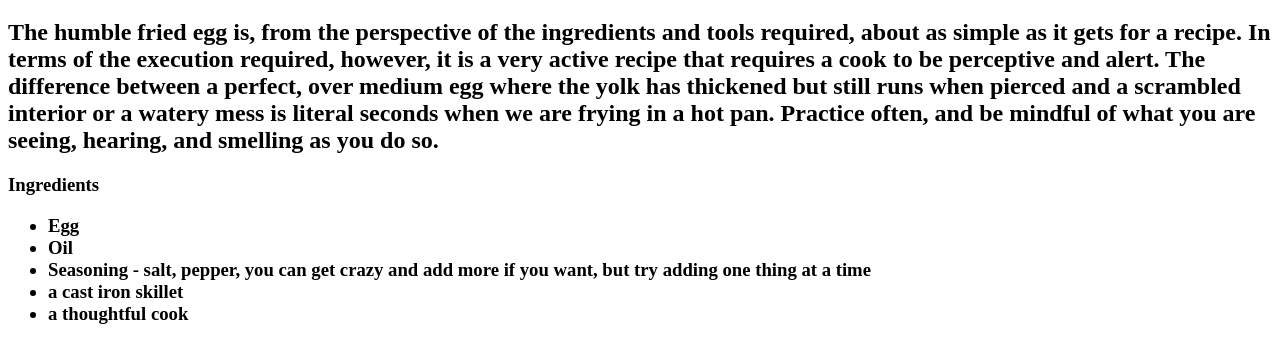
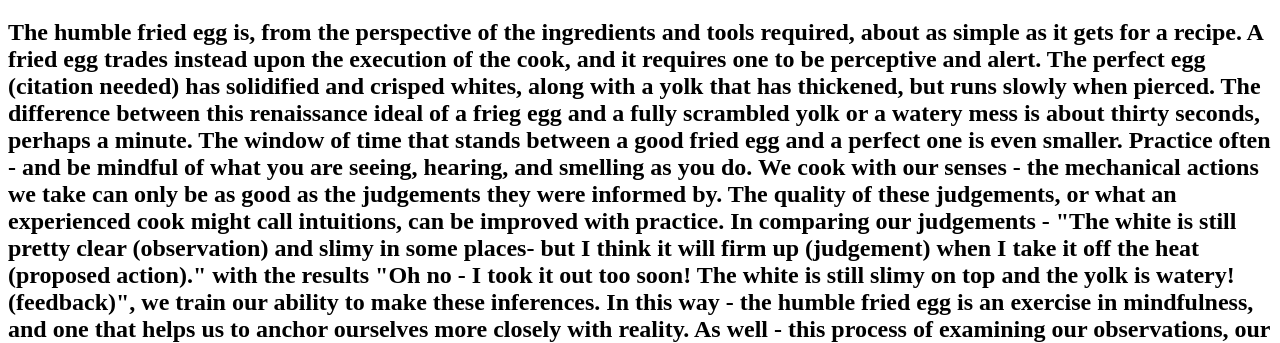
Before and after one commit to alchemy093/odin-recipes, a plain HTML site: page recipes/the-perfect-fried-egg.html in a window 1280 px wide. Shown: the part 440-783 px from the top of the page. Drawn offline with Linux system fonts and the light colour scheme.

Commit message:
updated description for fried egg

```diff
--- a/recipes/the-perfect-fried-egg.html
+++ b/recipes/the-perfect-fried-egg.html
@@ -11,9 +11,10 @@
             <img src="../images/friedegg.jpg">
         </h1>
         <h2>
-            The humble fried egg is, from the perspective of the ingredients and tools required, about as simple as it gets for a recipe. In terms of the execution required, however, it is a very active recipe that requires
-            a cook to be perceptive and alert. The difference between a perfect, over medium egg where the yolk has thickened but still runs when pierced and a scrambled interior or a watery mess is literal seconds when we are frying in a hot pan.
-            Practice often, and be mindful of what you are seeing, hearing, and smelling as you do so.
+            The humble fried egg is, from the perspective of the ingredients and tools required, about as simple as it gets for a recipe. A fried egg trades instead upon the execution of the cook, and it requires
+            one to be perceptive and alert. The perfect egg (citation needed) has solidified and crisped whites, along with a yolk that has thickened, but runs slowly when pierced. The difference between this renaissance ideal of a frieg egg and a fully scrambled yolk or a watery mess is about thirty seconds, perhaps a minute. The window of time that stands between a good fried egg and a perfect one is even smaller.
+            Practice often - and be mindful of what you are seeing, hearing, and smelling as you do. We cook with our senses - the mechanical actions we take can only be as good as the judgements they were informed by. The quality of these judgements, or what an experienced cook might call intuitions, can be improved with practice. In comparing our judgements - "The white is still pretty clear (observation) and slimy in some places- but I think it will firm up (judgement) when I take it off the heat (proposed action)." with the results "Oh no - I took it out too soon! The white is still slimy on top and the yolk is watery! (feedback)", we train our ability to make these inferences. In this way - the humble fried egg is an exercise in mindfulness, and one that helps us to anchor ourselves more closely with reality. As well - this process of examining our observations, our judgements, our actions, and our results is universal. I will end by recalling a Quora post that I once read, in which a man remarked that "If you can learn how to skateboard, you can become a millionaire."
+            I believe that he is right.
         </h2>
         <h3>
             Ingredients
```
